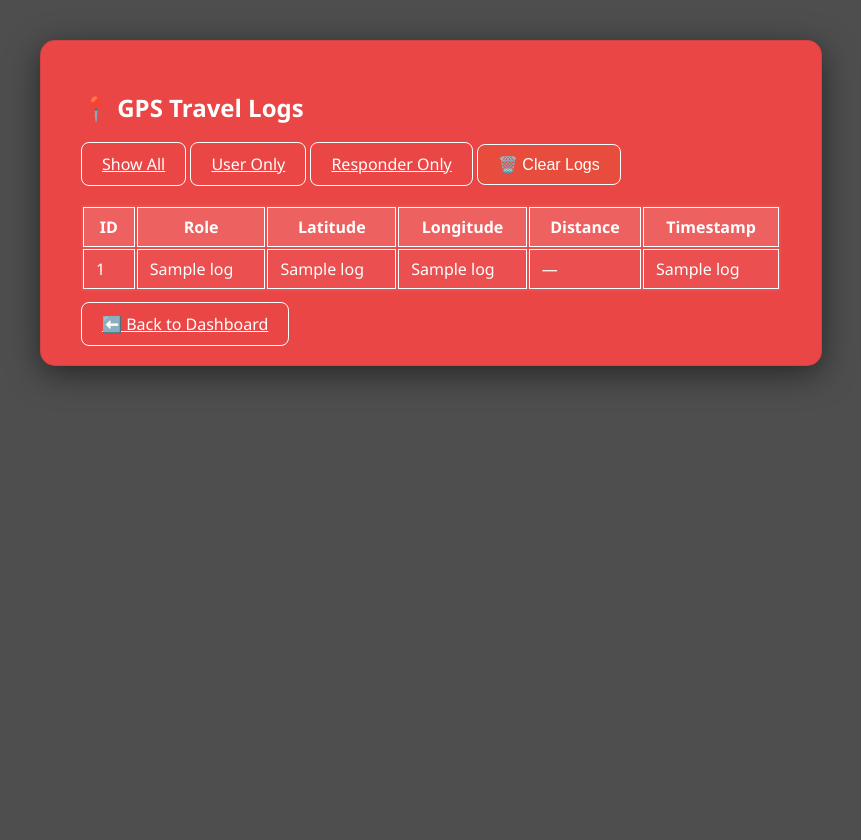
After one commit to catherineellainelbagay/sos_web_app-group13, a Flask app: template templates/logs.html in a window 1280 px wide. The commit adds this page. Shown: the whole page, without its empty margins (209-1070 px from the left). Run offline with Flask 3, Linux system fonts and the light colour scheme; the template is opened without the code that fills it: most values are stand-ins (such as "Sample title", 1, 10 or a date in 2020).

Commit message:
feat: :art:

```diff
--- a/app.py
+++ b/app.py
@@ -1,17 +1,43 @@
 from flask import Flask, render_template, request, redirect, url_for, session, jsonify
 import random
 from math import radians, sin, cos, sqrt, atan2
+import sqlite3
+from datetime import datetime
 
 app = Flask(__name__)
-app.secret_key = 'secret123'  # Needed for sessions
+app.secret_key = 'secret123'
 
-# Simulated GPS positions (for user and responder)
+# Simulated GPS positions
 user_location = {'lat': 14.5995, 'lon': 120.9842}
 responder_location = {'lat': 14.6000, 'lon': 120.9850}
 
-# Calculate distance using Haversine formula
+# Database setup
+def init_db():
+    conn = sqlite3.connect('gps_logs.db')
+    c = conn.cursor()
+    c.execute('''CREATE TABLE IF NOT EXISTS gps_logs (
+                    id INTEGER PRIMARY KEY AUTOINCREMENT,
+                    role TEXT,
+                    latitude REAL,
+                    longitude REAL,
+                    distance REAL,
+                    timestamp TEXT
+                )''')
+    conn.commit()
+    conn.close()
+
+def log_position(role, lat, lon, distance=None):
+    conn = sqlite3.connect('gps_logs.db')
+    c = conn.cursor()
+    timestamp = datetime.now().strftime("%Y-%m-%d %H:%M:%S")
+    c.execute("INSERT INTO gps_logs (role, latitude, longitude, distance, timestamp) VALUES (?, ?, ?, ?, ?)",
+              (role, lat, lon, distance, timestamp))
+    conn.commit()
+    conn.close()
+
+# Distance calculator
 def calculate_distance(user, responder):
-    R = 6371000  # Earth radius in meters
+    R = 6371000
     lat1, lon1 = radians(user['lat']), radians(user['lon'])
     lat2, lon2 = radians(responder['lat']), radians(responder['lon'])
     dlat = lat2 - lat1
@@ -20,7 +46,7 @@ def calculate_distance(user, responder):
     c = 2 * atan2(sqrt(a), sqrt(1 - a))
     return round(R * c, 2)
 
-# Login route
+# Routes
 @app.route('/', methods=['GET', 'POST'])
 def login():
     if request.method == 'POST':
@@ -29,8 +55,7 @@ def login():
         return redirect(url_for('dashboard'))
     return render_template('login.html')
 
-# Dashboard route
-@app.route('/dashboard', methods=['GET'])
+@app.route('/dashboard')
 def dashboard():
     if 'role' not in session:
         return redirect(url_for('login'))
@@ -41,37 +66,37 @@ def dashboard():
                            responder=responder_location,
                            distance=distance)
 
-# Simulated SMS sending route
 @app.route('/send_sms')
 def send_sms():
     return jsonify({"message": "📤 SIM Alert Sent (simulated)!"})
 
-# Simulate both user and responder movement
 @app.route('/simulate', methods=['POST'])
 def simulate():
-    # Move user randomly
+    # Move user
     user_location['lat'] += random.uniform(-0.0005, 0.0005)
     user_location['lon'] += random.uniform(-0.0005, 0.0005)
+    log_position('User', user_location['lat'], user_location['lon'])
 
     # Calculate distance
     distance = calculate_distance(user_location, responder_location)
 
-    # Move responder only if not yet close
+    # Move responder if needed
     if distance > 10:
         delta_lat = user_location['lat'] - responder_location['lat']
         delta_lon = user_location['lon'] - responder_location['lon']
-        step_size = 0.2  # Move 20% toward user
+        step_size = 0.2
         responder_location['lat'] += delta_lat * step_size
         responder_location['lon'] += delta_lon * step_size
 
+    log_position('Responder', responder_location['lat'], responder_location['lon'], distance)
+
     return redirect(url_for('dashboard'))
 
-# Logout route
 @app.route('/logout')
 def logout():
     session.clear()
     return redirect(url_for('login'))
 
-# Start the Flask server
 if __name__ == '__main__':
+    init_db()
     app.run(debug=True)
--- a/static/style.css
+++ b/static/style.css
@@ -1,36 +1,46 @@
-
+/* Body background: grayish blue with opacity */
 body {
-        background: linear-gradient(135deg, #f1d7d8, #faf5f5);
+    background: rgba(20, 20, 20, 0.75);
     height: 100vh;
     margin: 0;
     font-family: 'Segoe UI', Tahoma, Geneva, Verdana, sans-serif;
     color: white;
 }
 
+/* Container with soft red background */
 .container {
-        background: rgba(210, 131, 131, 0.3);
+    background: rgb(234, 70, 70);  /* translucent dark */
     backdrop-filter: blur(12px);
     border-radius: 15px;
     padding: 30px 40px;
-        max-width: 600px;
-        margin: auto;
-        margin-top: 60px;
+    max-width: 700px;
+    margin: 40px auto;
     box-shadow: 0 8px 32px 0 rgba(0, 0, 0, 0.5);
-        color: white;
-        border: 1px solid rgba(119, 235, 137, 0.2);
+    color: rgb(255, 255, 255);
+    border: 1px solid rgba(28, 28, 28, 0.1);
 }
 
+/* Section style */
 .section {
-        background-color: rgb(164, 244, 144);
+    background-color: rgba(255, 255, 255, 0.134);
     padding: 15px;
     margin-top: 20px;
     border-radius: 10px;
 }
 
+/* Map container */
+#map {
+    height: 300px;
+    width: 100%;
+    margin-top: 20px;
+    border-radius: 10px;
+}
+
+/* Buttons */
 button, .btn {
     background-color: transparent;
-        color: rgb(251, 191, 191);
-        border: 1px solid rgb(229, 245, 165);
+    color: #ffffff;
+    border: 1px solid #ffffff;
     padding: 10px 20px;
     border-radius: 8px;
     cursor: pointer;
--- a/templates/login.html
+++ b/templates/login.html
@@ -7,7 +7,7 @@
     <link rel="stylesheet" href="/static/style.css">
     <style>
         body {
-            background: linear-gradient(135deg, #f8b4b4, #f1efef);
+            background: linear-gradient(135deg, #E63946, #E63946);
             height: 100vh;
             margin: 0;
             display: flex;
@@ -17,7 +17,7 @@
         }
 
         .glass-box {
-            background: rgba(20, 20, 20, 0.75); /* Dark pop-out background */
+            background: rgba(20, 20, 20, 0.75);
             backdrop-filter: blur(12px);
             border-radius: 15px;
             padding: 40px;
--- /dev/null
+++ b/templates/logs.html
@@ -0,0 +1,73 @@
+<!DOCTYPE html>
+<html>
+<head>
+    <title>GPS Logs</title>
+    <link rel="stylesheet" href="/static/style.css">
+    <style>
+        .btn-group {
+            margin-bottom: 20px;
+        }
+
+        .btn-group form {
+            display: inline-block;
+        }
+
+        table {
+            width: 100%;
+            background-color: rgba(255,255,255,0.05);
+            color: white;
+        }
+
+        th, td {
+            padding: 8px 12px;
+            border: 1px solid white;
+        }
+
+        th {
+            background-color: rgba(255,255,255,0.1);
+        }
+    </style>
+</head>
+<body>
+    <div class="container">
+        <h2>📍 GPS Travel Logs</h2>
+
+        <div class="btn-group">
+            <a href="{{ url_for('logs') }}" class="btn">Show All</a>
+            <a href="{{ url_for('logs', role='User') }}" class="btn">User Only</a>
+            <a href="{{ url_for('logs', role='Responder') }}" class="btn">Responder Only</a>
+            <form method="POST" action="{{ url_for('clear_logs') }}" onsubmit="return confirm('Are you sure you want to delete all logs?');">
+                <button type="submit" class="btn" style="background-color: #e74c3c; color: white;">🗑️ Clear Logs</button>
+            </form>
+        </div>
+
+        <table>
+            <thead>
+                <tr>
+                    <th>ID</th>
+                    <th>Role</th>
+                    <th>Latitude</th>
+                    <th>Longitude</th>
+                    <th>Distance</th>
+                    <th>Timestamp</th>
+                </tr>
+            </thead>
+            <tbody>
+                {% for log in logs %}
+                <tr>
+                    <td>{{ log[0] }}</td>
+                    <td>{{ log[1] }}</td>
+                    <td>{{ log[2] }}</td>
+                    <td>{{ log[3] }}</td>
+                    <td>{{ log[4] or '—' }}</td>
+                    <td>{{ log[5] }}</td>
+                </tr>
+                {% endfor %}
+            </tbody>
+        </table>
+
+        <br>
+        <a href="{{ url_for('dashboard') }}" class="btn">⬅️ Back to Dashboard</a>
+    </div>
+</body>
+</html>
```
Also changed, not shown: other parts of static/style.css (+56 -2 lines), templates/dashboard.html (+1 -102 lines), gps_logs.db (added). Lines whose indentation alone changed are shown as unchanged.
